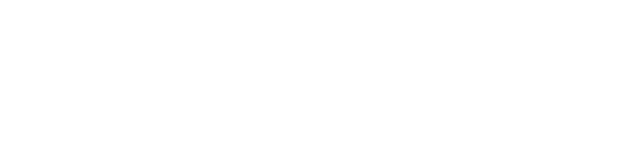
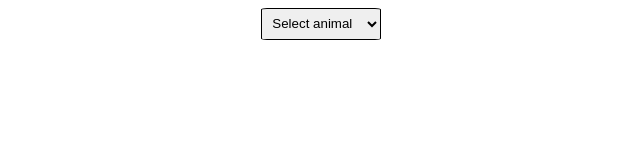
Before and after one commit to RasmusDahlJensen/choose-an-animal, a plain HTML site: page index.html in a window 1280 px wide. Shown: the whole page, without its empty margins (319-959 px from the left). Drawn offline with Linux system fonts and the light colour scheme; the site is published under a folder, as on GitHub Pages, so addresses that start at the root find nothing.

Commit message:
trying to fix github

```diff
--- a/index.html
+++ b/index.html
@@ -5,8 +5,8 @@
     <meta http-equiv="X-UA-Compatible" content="IE=edge">
     <meta name="viewport" content="width=device-width, initial-scale=1.0">
     <title>Choose animal</title>
-    <link rel="stylesheet" href="/assets/style.css">
-    <script src="/Assets/script.js" defer></script>
+    <link rel="stylesheet" href="assets/style.css">
+    <script src="assets/script.js" defer></script>
 </head>
 <body>
 
```
